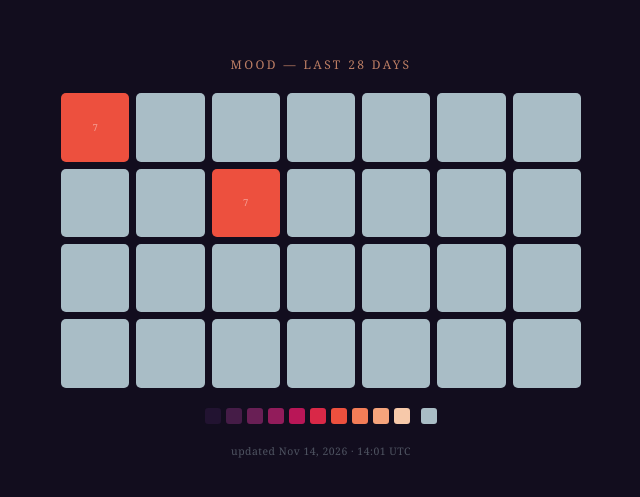
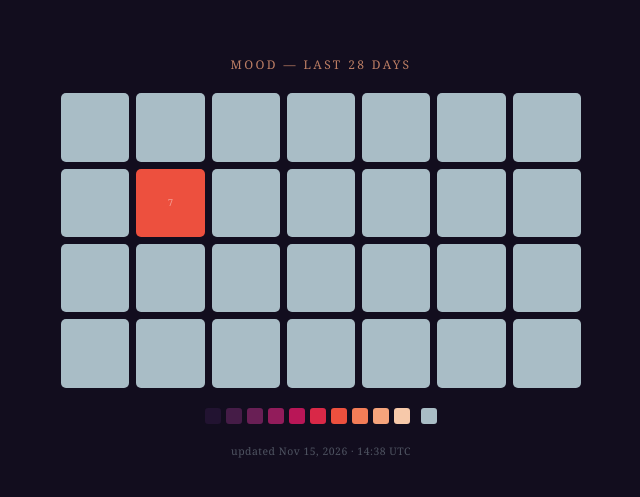
Before and after one commit to ellie-liebl/mood-tracker, a plain HTML site: page docs/index.html in a window 1280 px wide. Shown: the part 143-640 px from the top of the page, without its empty margins (319-959 px from the left). Drawn offline with Linux system fonts and the light colour scheme.

Commit message:
chore: update mood graphic 2026-11-15

```diff
--- a/docs/index.html
+++ b/docs/index.html
@@ -122,9 +122,6 @@
 <div class="wrap">
   <h1>mood &mdash; last 28 days</h1>
   <div class="grid">
-    <div class="cell" style="background:#ed503e" title="Oct 18 · 7 · How did I procrastinate this assignment for 24 hours straight??">
-      <span class="score">7</span>
-    </div>
     <div class="cell" style="background:#a9bdc6" title="Oct 19">
       <span class="score"></span>
     </div>
@@ -206,9 +203,12 @@
     <div class="cell" style="background:#a9bdc6" title="Nov 14">
       <span class="score"></span>
     </div>
+    <div class="cell" style="background:#a9bdc6" title="Nov 15">
+      <span class="score"></span>
+    </div>
   </div>
   <div class="legend"><span class="swatch" style="background:#221331" title="Mood 1"></span><span class="swatch" style="background:#451c47" title="Mood 2"></span><span class="swatch" style="background:#691f55" title="Mood 3"></span><span class="swatch" style="background:#921c5b" title="Mood 4"></span><span class="swatch" style="background:#b91657" title="Mood 5"></span><span class="swatch" style="background:#d92847" title="Mood 6"></span><span class="swatch" style="background:#ed503e" title="Mood 7"></span><span class="swatch" style="background:#f47d57" title="Mood 8"></span><span class="swatch" style="background:#f6a47c" title="Mood 9"></span><span class="swatch" style="background:#f7c9aa" title="Mood 10"></span><span class="swatch empty" style="background:#a9bdc6" title="No entry"></span></div>
-  <div class="updated">updated Nov 14, 2026 · 14:01 UTC</div>
+  <div class="updated">updated Nov 15, 2026 · 14:38 UTC</div>
 </div>
 </body>
 </html>
```
